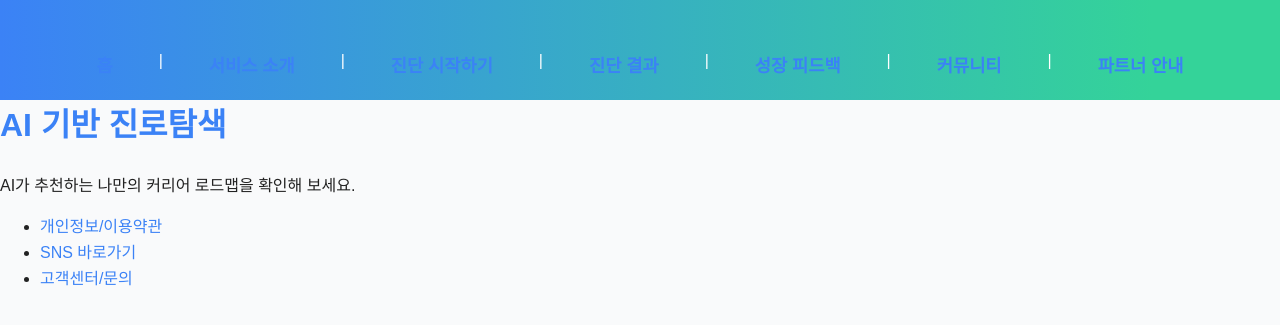
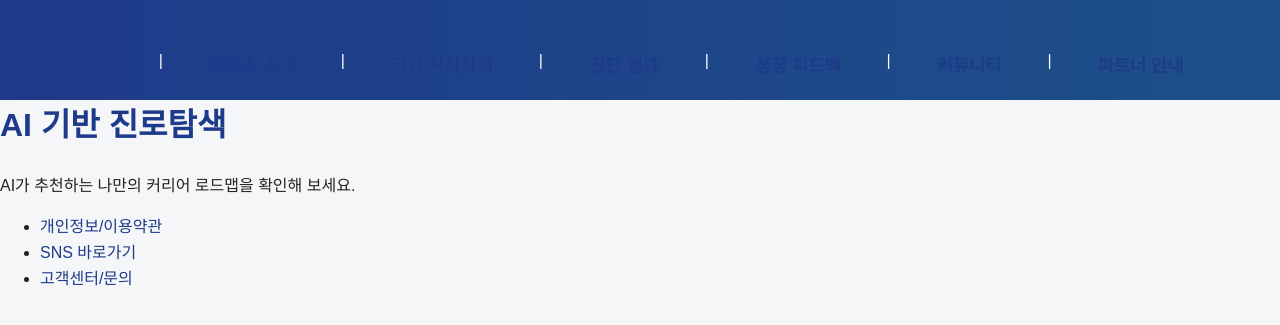
Before and after one commit to LEE-HYUNSANG/AI-Genome-Career-Map, a FastAPI app: page / in a window 1280 px wide. Shown: the top 325 px of the page. Run offline with FastAPI, Linux system fonts and the light colour scheme.

Commit message:
feat: adjust color palette for trustworthy tone

```diff
--- a/static/css/style.css
+++ b/static/css/style.css
@@ -1,19 +1,19 @@
 /* ===========================================
    [AI 진로탐색 플랫폼] 공통 톤앤매너 style.css
-   - 대학생/젊은 세대 친근함, 밝고 현대적, 명확함
+   - 신뢰감 있고 전문적인 분위기를 위한 차분한 톤앤매너
    - 컬러/폰트/레이아웃 변수화로 일관성 유지
 =========================================== */
 
 /* 1. 컬러 & 폰트 변수 */
 :root {
   /* 메인 컬러 */
-  --primary-blue: #3B82F6;   /* 신뢰, 밝은 기술 */
-  --primary-green: #34D399;  /* 성장, 에너지 */
-  --primary-yellow: #FDE68A; /* 활기, 포인트 */
-  --accent-coral: #FB7185;   /* 이벤트, CTA */
-  --bg-white: #F9FAFB;       /* 전체 배경 */
-  --gray-light: #E5E7EB;     /* 카드/구분 배경 */
-  --gray-medium: #D1D5DB;    /* 구분선, 서브 */
+  --primary-blue: #1E3A8A;   /* 신뢰감 있는 네이비 */
+  --primary-green: #1D4E89;  /* 포인트 블루그린 */
+  --primary-yellow: #F5C553; /* 절제된 포인트 */
+  --accent-coral: #C35149;   /* 버튼/CTA 강조 */
+  --bg-white: #F4F6F8;       /* 전체 배경 */
+  --gray-light: #E2E8F0;     /* 카드/구분 배경 */
+  --gray-medium: #CBD5E1;    /* 구분선, 서브 */
   --black-main: #222;
   --font-main: 'Pretendard', 'Spoqa Han Sans', sans-serif;
   --radius: 18px;
```
